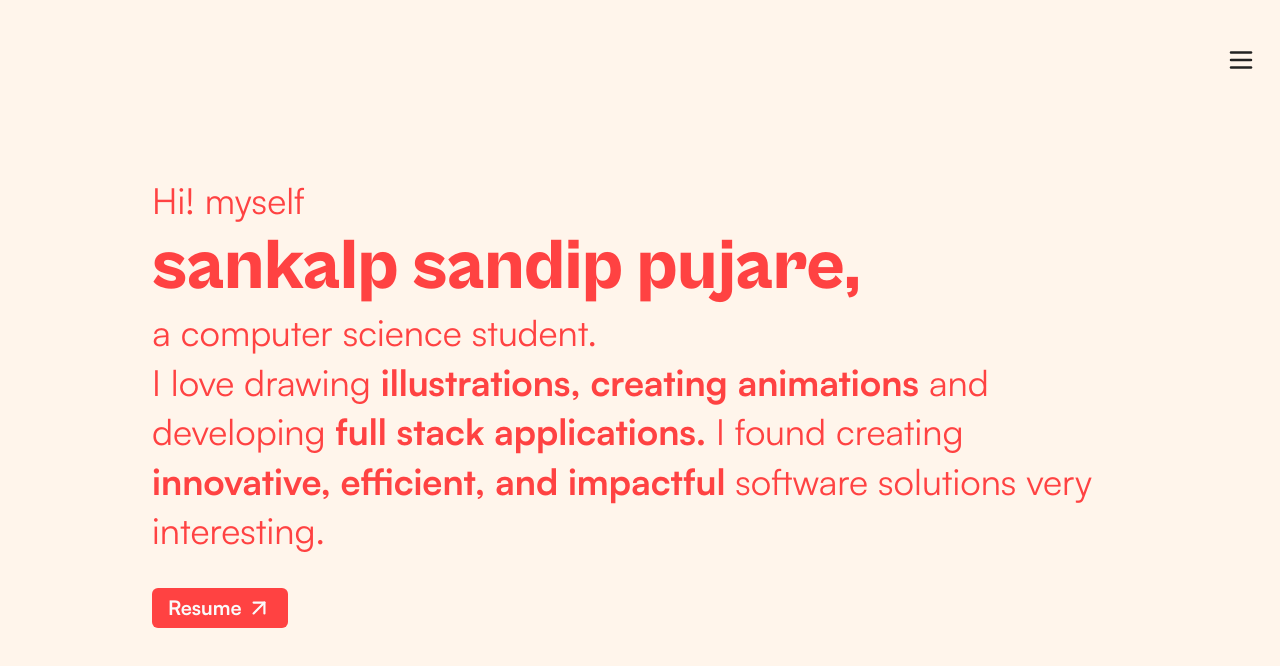
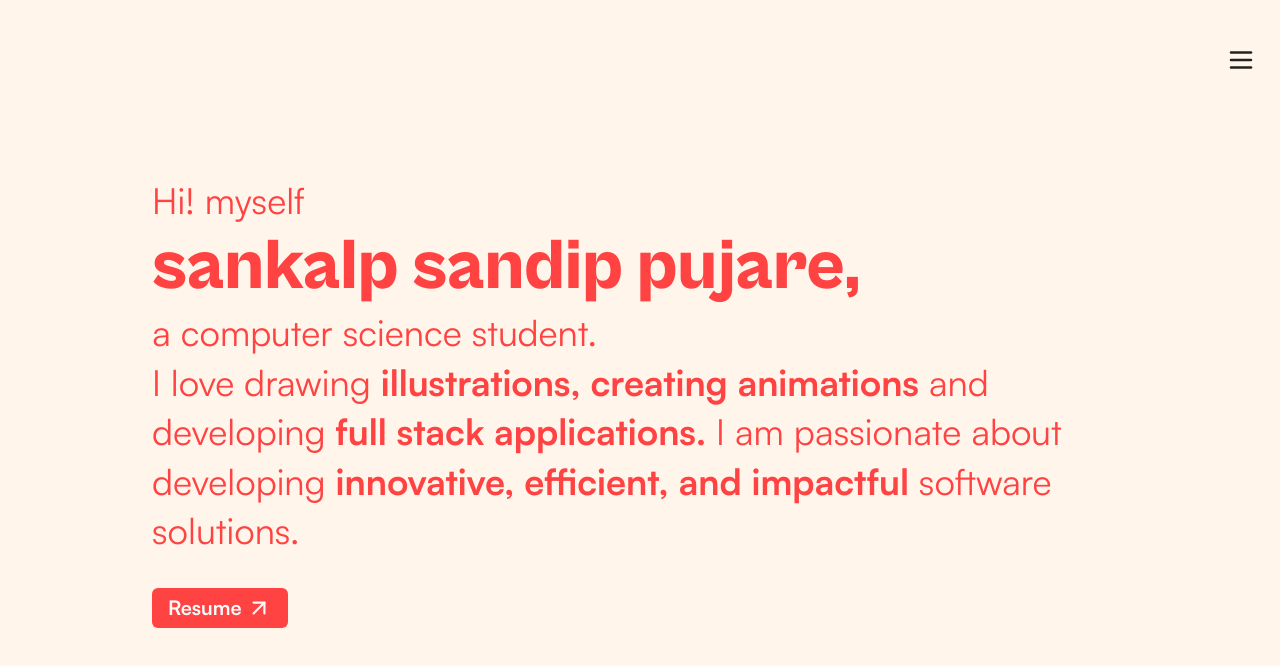
Before and after one commit to snklp-10/Portfolio, a Next.js app: page / in a window 1280 px wide. Shown: the top 666 px of the page. Built offline with nearby package versions, Linux system fonts and the light colour scheme.

Commit message:
Update page.tsx

```diff
--- a/src/app/page.tsx
+++ b/src/app/page.tsx
@@ -84,11 +84,11 @@ const Page = () => {
                 <span className={cn(font_3.className)}>
                   full stack applications.{' '}
                 </span>
-                I found creating{' '}
+                I am passionate about developing{' '}
                 <span className={cn(font_3.className)}>
                   innovative, efficient, and impactful{' '}
                 </span>
-                software solutions very interesting.
+                software solutions.
                 <Button
                   className={cn(
                     'mt-8 flex items-center justify-center gap-1 bg-[#FF4242] p-4 text-xl hover:bg-transparent hover:text-[#FF4242] hover:ring-2 hover:ring-[#FF4242] ',
```
